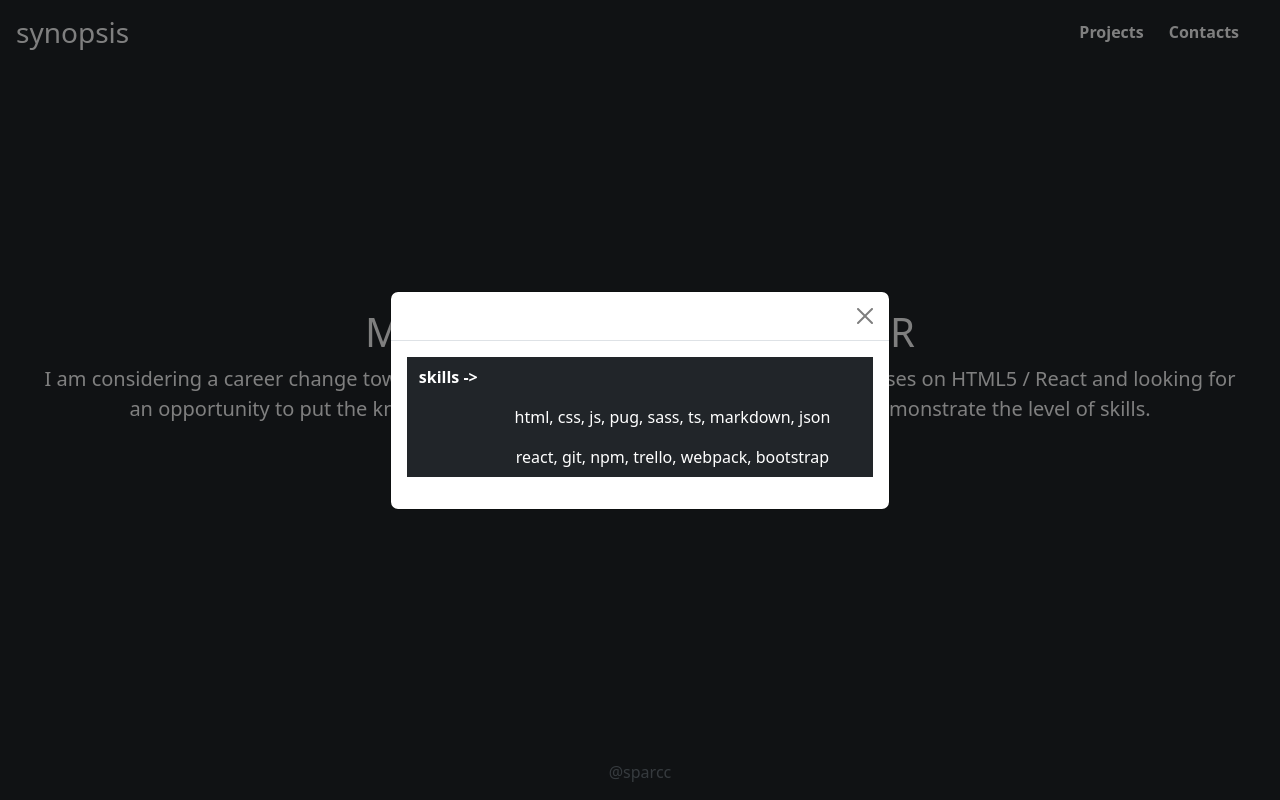
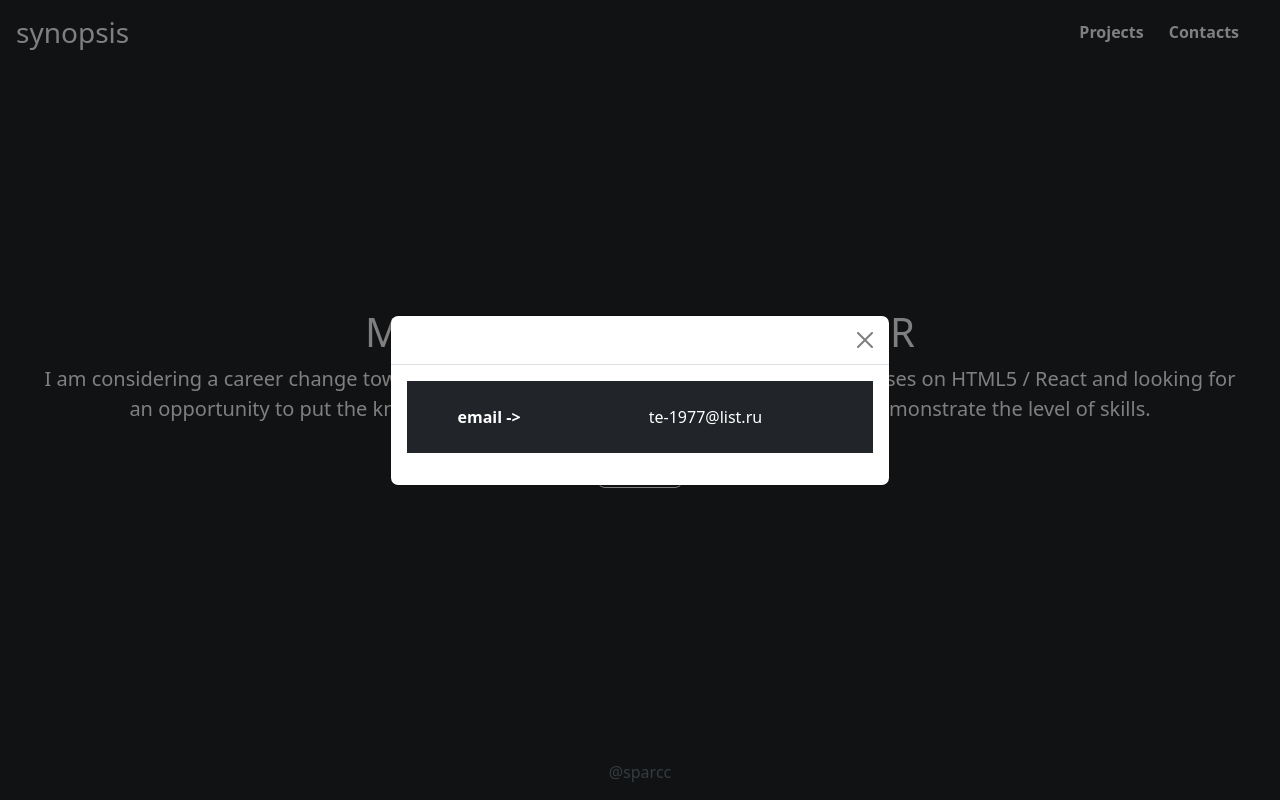
Before and after one commit to tank5588/resume, a website: page index.html in a window 1280 px wide. Both pictures are taken after a click on the link "Contacts". Drawn offline with nearby package versions, Linux system fonts and the light colour scheme.

Commit message:
feat: add email

```diff
--- a/index.html
+++ b/index.html
@@ -74,20 +74,20 @@
                 <table class="table table-dark table-borderless">
                   <thead>
                   <tr>
-                    <th scope="col">skills -> </th>
+                    <th scope="col"></th>
                     <th scope="col"></th>
                     <th scope="col"></th>
                   </tr>
                   </thead>
                   <tbody>
                   <tr>
-                    <th scope="row"></th>
-                    <td> html, css, js, pug, sass, ts, markdown, json </td>
+                    <th scope="row">email -> </th>
+                    <td>  te-1977@list.ru  </td>
                     <td></td>
                   </tr>
                   <tr>
                     <th scope="row"></th>
-                    <td> react, git, npm, trello, webpack, bootstrap </td>
+                    <td></td>
                     <td></td>
                   </tr>
                   </tbody>
```
